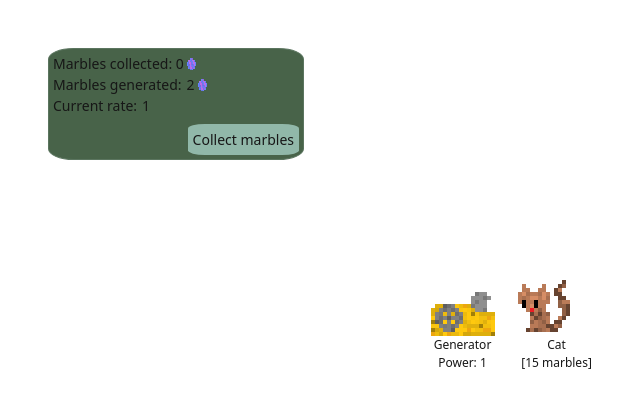
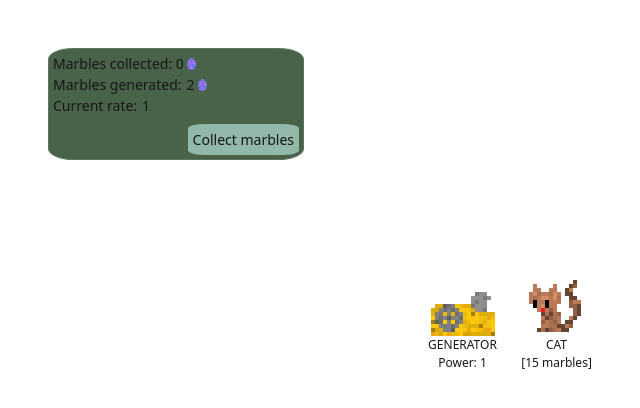
Before and after one commit to c0dexu/tiny-incremental-game, a Next.js app: page / in a window 1280 px wide. Both pictures are taken after a click on the element 462 px from the left and 304 px from the top of the page. Shown: the top 408 px of the page, without its empty margins (0-640 px from the left). Built offline with nearby package versions, Linux system fonts and the light colour scheme.

Commit message:
simplified code, instead of using multiple components for each entity, use a singular one

```diff
--- a/src/app/components/cat.component.tsx
+++ /dev/null
@@ -1,44 +0,0 @@
-import { EntityProps } from "../entity.interface";
-
-export default function Cat(props: EntityProps) {
-  return (
-    <div
-      style={{
-        width: "85px",
-      }}
-      onClick={() => {
-        console.log(props.coins, props.price);
-        if (!props.claimed) {
-          if (props.coins >= props.price) {
-            props.onClaim(0, props.price);
-          }
-        }
-      }}
-    >
-      {!props.claimed && (
-        <img
-          style={{
-            cursor: !props.claimed ? "pointer" : "auto",
-          }}
-          width="64px"
-          height="64px"
-          src="cat_1.png"
-        ></img>
-      )}
-      {props.claimed && props.frameIndex === 0 && (
-        <img width="64px" height="64px" src="cat_1.png"></img>
-      )}
-      {props.claimed && props.frameIndex === 1 && (
-        <img width="64px" height="64px" src="cat_2.png"></img>
-      )}
-      <div
-        style={{
-          textAlign: "center",
-        }}
-      >
-        <div>Cat</div>
-        {!props.claimed && <div>[{props.price} marbles]</div>}
-      </div>
-    </div>
-  );
-}
--- a/src/app/components/generator.component.tsx
+++ b/src/app/components/entity.component.tsx
@@ -1,6 +1,6 @@
 import { EntityProps } from "../entity.interface";
 
-export default function Generator(props: EntityProps) {
+export default function Entity(props: EntityProps) {
   return (
     <div
       style={{
@@ -26,14 +26,14 @@ export default function Generator(props: EntityProps) {
           }}
         >
           {!props.claimed && (
-            <img src="/generator.png" width="64px" height="64px"></img>
+            <img src={`/${props.frames[0]}`} width="64px" height="64px"></img>
           )}
 
           {props.claimed && props.frameIndex === 0 && (
-            <img src="/generator.png" width="64px" height="64px"></img>
+            <img src={`/${props.frames[0]}`} width="64px" height="64px"></img>
           )}
           {props.claimed && props.frameIndex === 1 && (
-            <img src="/generator_2.png" width="64px" height="64px"></img>
+            <img src={`/${props.frames[1]}`} width="64px" height="64px"></img>
           )}
         </div>
       </div>
@@ -42,8 +42,8 @@ export default function Generator(props: EntityProps) {
           textAlign: "center",
         }}
       >
-        <div>Generator</div>
-        <div>Power: {props.power ?? 0}</div>
+        <div>{props.name}</div>
+        {props.power && <div>Power: {props.power}</div>}
         {!props.claimed && <div>[{props.price} marbles]</div>}
       </div>
     </div>
--- /dev/null
+++ b/src/app/entities.list.ts
@@ -0,0 +1,6 @@
+import { EntityType } from "./enums/entity-types.enum";
+
+export const entityFrames: Record<EntityType, string[]> = {
+  [EntityType.GENERATOR]: ["generator.png", "generator_2.png"],
+  [EntityType.CAT]: ["cat_1.png", "cat_2.png"],
+};
--- a/src/app/entity.interface.ts
+++ b/src/app/entity.interface.ts
@@ -10,7 +10,9 @@ export interface IEntity {
 
 export interface EntityProps {
   key: number;
+  name: string;
   frameIndex: number;
+  frames: string[];
   coins: number;
   claimed: boolean;
   price: number;
--- a/src/app/enums/entity-types.enum.ts
+++ b/src/app/enums/entity-types.enum.ts
@@ -1,13 +1,13 @@
 export enum EntityType {
   GENERATOR = "GENERATOR",
   CAT = "CAT",
-  HOT_AIR_BALLOON = "HOT_AIR_BALLOON",
-  GIANT_MARBLE = "GIANT_MARBLE",
-  FOX = "FOX",
-  DOG = "DOG",
-  ROBOT = "ROBOT",
-  FLOWER_LILY = "FLOWER_LILY",
-  FLOWER_ROSE = "FLOWER_ROSE",
-  VIRUS = "VIRUS",
-  DRONE = "DRONE",
+  // HOT_AIR_BALLOON = "HOT_AIR_BALLOON",
+  // GIANT_MARBLE = "GIANT_MARBLE",
+  // FOX = "FOX",
+  // DOG = "DOG",
+  // ROBOT = "ROBOT",
+  // FLOWER_LILY = "FLOWER_LILY",
+  // FLOWER_ROSE = "FLOWER_ROSE",
+  // VIRUS = "VIRUS",
+  // DRONE = "DRONE",
 }
--- a/src/app/enums/rules.enum.ts
+++ /dev/null
@@ -1,5 +0,0 @@
-export enum Rules {
-  nothing = "nothing",
-  first_time_play = "first_time_play",
-  add_more_after_first_cat = "add_more_after_first_cat",
-}
--- a/src/app/page.tsx
+++ b/src/app/page.tsx
@@ -2,12 +2,11 @@
 
 import Coins from "./components/coins.component";
 import { SetStateAction, useEffect, useRef, useState } from "react";
-import Generator from "./components/generator.component";
 import { v4 as uuidv4 } from "uuid";
 import { IEntity } from "./entity.interface";
-import Cat from "./components/cat.component";
-import { Rules } from "./enums/rules.enum";
 import { EntityType } from "./enums/entity-types.enum";
+import Entity from "./components/entity.component";
+import { entityFrames } from "./entities.list";
 
 function populatePlayground(
   entitiesToPopulate: IEntity[],
@@ -23,8 +22,7 @@ function updatePlayground(
   marbles: number,
   setEntities: (value: SetStateAction<IEntity[]>) => void
 ) {
-  if (entities.length === 1 && entities[0].type === "GENERATOR") {
-    if (entities[0].price === 0) {
+  if (entities.length === 1) {
     populatePlayground(
       [
         {
@@ -37,9 +35,8 @@ function updatePlayground(
       entities,
       setEntities
     );
-    } else if (entities.length > 2) {
-      // soon
-    }
+  } else if (entities.length > 1) {
+    // stuff
   }
 }
 
@@ -88,11 +85,11 @@ export default function Game() {
   }, [entities]);
 
   const entitiesToRender = entities.map((e, idx) => {
-    switch (e.type) {
-      case "GENERATOR":
     return (
-          <Generator
+      <Entity
         key={idx}
+        frames={entityFrames[e.type]}
+        name={e.type}
         frameIndex={frameIndex}
         coins={accumulatedCoins}
         claimed={e.claimed}
@@ -107,25 +104,8 @@ export default function Game() {
           setEntities([...tempList]);
           updatePlayground(entities, marbles, setEntities);
         }}
-          ></Generator>
+      ></Entity>
     );
-      case "CAT":
-        return (
-          <Cat
-            key={idx}
-            frameIndex={frameIndex}
-            coins={accumulatedCoins}
-            claimed={e.claimed}
-            price={e.price}
-            onClaim={(power, price) => {
-              const tempList = [...entities];
-              tempList[idx].claimed = true;
-              setEntities([...tempList]);
-              setAccumulatedCoins((m) => Math.max(0, m - e.price));
-            }}
-          ></Cat>
-        );
-    }
   });
 
   return (
```
Also changed, not shown: public/balloon_1.png (added), public/balloon_2.png (added). Lines whose indentation alone changed are shown as unchanged.
